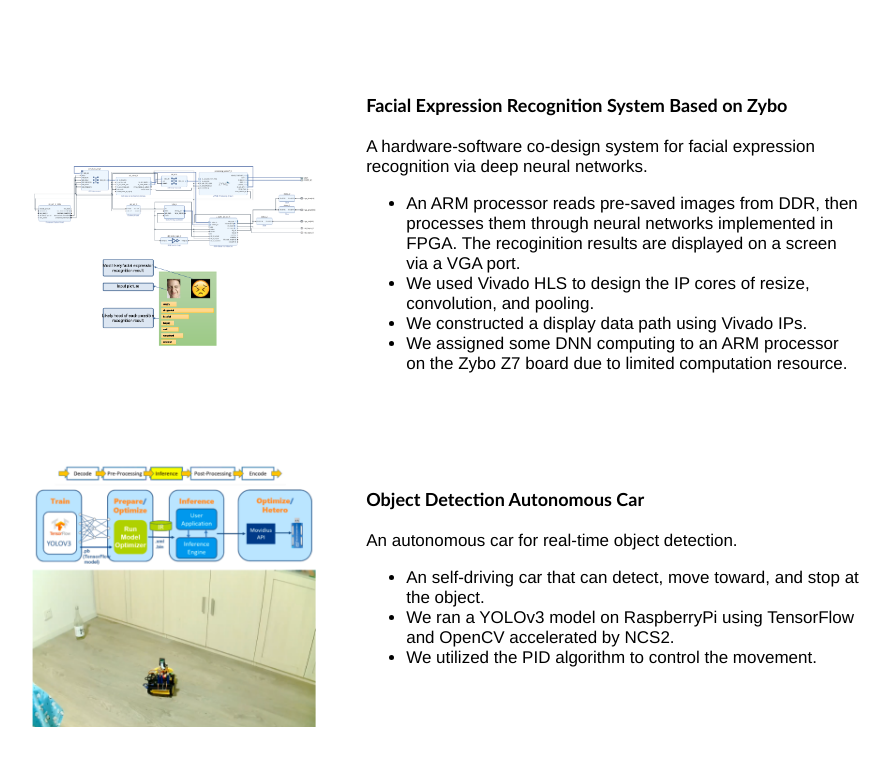
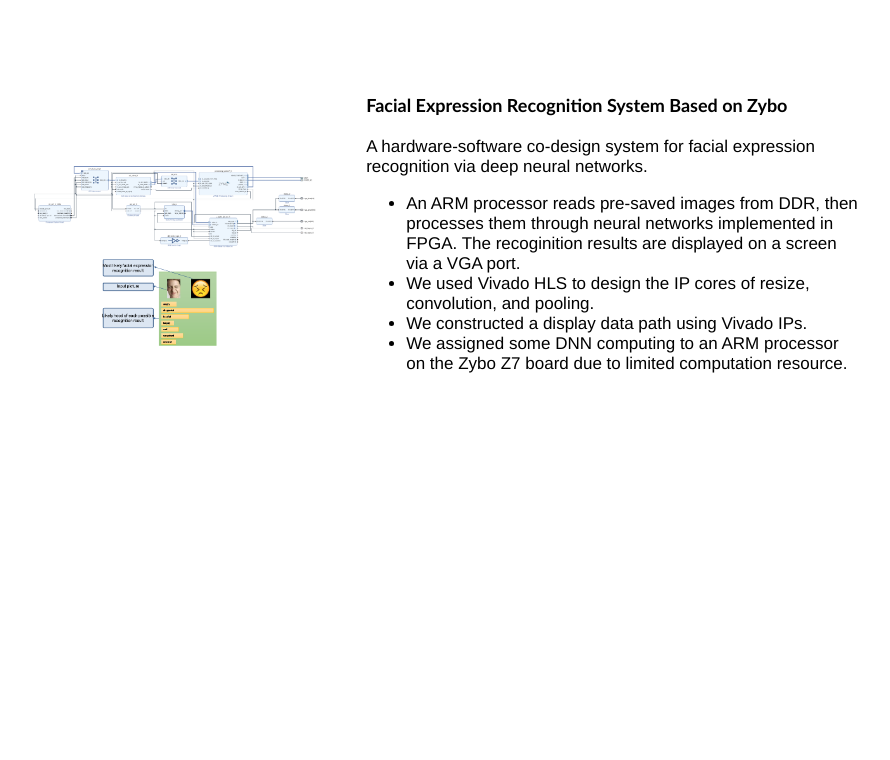
Before and after one commit to Coone21/JiaheShi.github.io, a plain HTML site: page index.html in a window 1280 px wide. Shown: the part 2928-3688 px from the top of the page, without its empty margins (228-1118 px from the left). After the commit the page ends 3377 px from the top, so only its background shows below. Drawn offline with Linux system fonts and the light colour scheme.

Commit message:
Update index.html

```diff
--- a/index.html
+++ b/index.html
@@ -310,31 +310,6 @@
         </tr>
     </table>
 
-    <table
-    style="width:110%;border:0px;border-spacing:0px;border-collapse:separate;margin-right:auto;margin-left:auto;">
-    <tbody>
-      <tr onmouseout="end_user_stop()" onmouseover="end_user_start()">
-        <td style="padding:20px;width:35%;vertical-align:left">
-          <div><img style="width:100%;max-width:100%" src="images/car1.png"></div>
-        </td>
-        <td style="padding:30px;width:60%;vertical-align:middle">
-            <papertitle>Object Detection Autonomous Car
-            </papertitle>
-          <br>
-          <br>
-          An autonomous car for real-time object detection.
-
-          <br>
-          <ul>
-            <li>An self-driving car that can detect, move toward, and stop at the object.</li>
-            <li>We ran a YOLOv3 model on RaspberryPi using TensorFlow and OpenCV accelerated by NCS2.</li>
-            <li>We utilized the PID algorithm to control the movement.</li>
-          </ul>
-          <br>
-        </td>
-      </tr>
-  </table>
-
 
   <!-- Default Statcounter code for Personal Website
 https://Coone21.github.io/ -->
```
